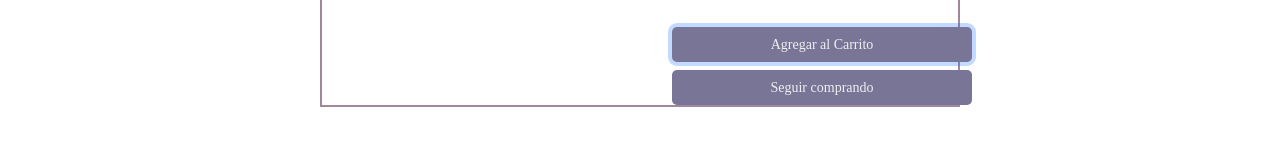
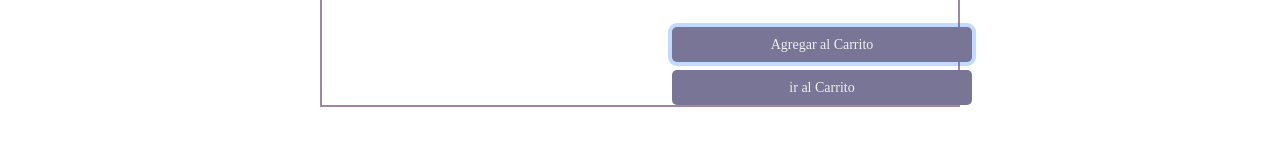
Before and after one commit to LuisYtanare/Ecommerce-React, a React (Create React App) app: page /item/2 in a window 1280 px wide. Both pictures are taken after a click on the button "Agregar al Carrito". Shown: the part 355-500 px from the top of the page. Built offline with nearby package versions, Linux system fonts and the light colour scheme; no server answers; the database is empty; a web font is replaced by a local one.

Commit message:
Nuevos componentes

```diff
--- a/src/components/ItemDetail/ItemDetail.jsx
+++ b/src/components/ItemDetail/ItemDetail.jsx
@@ -37,7 +37,7 @@ const ItemDetail = ({item}) => {
                     onAdd={itemQuantity}
                 />
                 <button className="btn" onClick={addToCart}>Agregar al Carrito</button>
-                {add ? <Link to= {'/'}><button className="btn">Seguir comprando</button></Link> : null}
+                {add ? <Link to= {'/cart'}><button className="btn">ir al Carrito</button></Link> : null}
             </div>
         </div>
 
```
Also changed, not shown: 1 other file (tests, documents, lock files or other folders).
